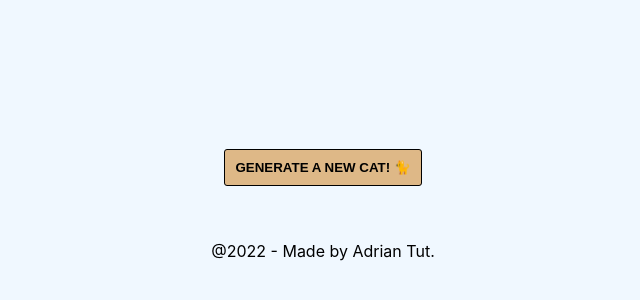
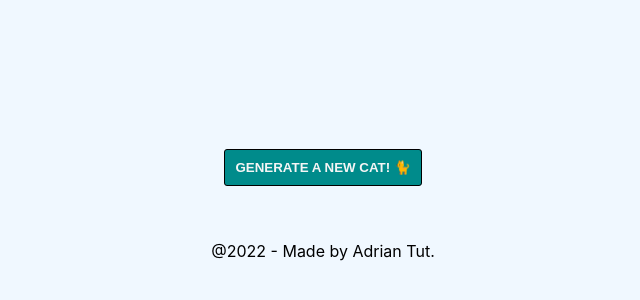
Before and after one commit to Adriantutuianu/cat-generator, a React (Create React App) app: page / in a window 1280 px wide. Shown: the part 208-508 px from the top of the page, without its empty margins (317-957 px from the left). Built offline with nearby package versions, Linux system fonts and the light colour scheme; no server answers.

Commit message:
Finished styling

```diff
--- a/src/App.css
+++ b/src/App.css
@@ -19,7 +19,8 @@ html {
 .App .get-cat-btn {
   margin: 40px 0;
   padding: 10px;
-  background: burlywood;
+  background: darkcyan;
+  color: whitesmoke;
   border: 1px solid black;
   border-radius: 3px;
   text-transform: uppercase;
@@ -29,7 +30,7 @@ html {
 
 .App .get-cat-btn:hover {
   cursor: pointer;
-  background: darkgoldenrod;
+  background: brown;
 }
 
 .App .image-random {
```
